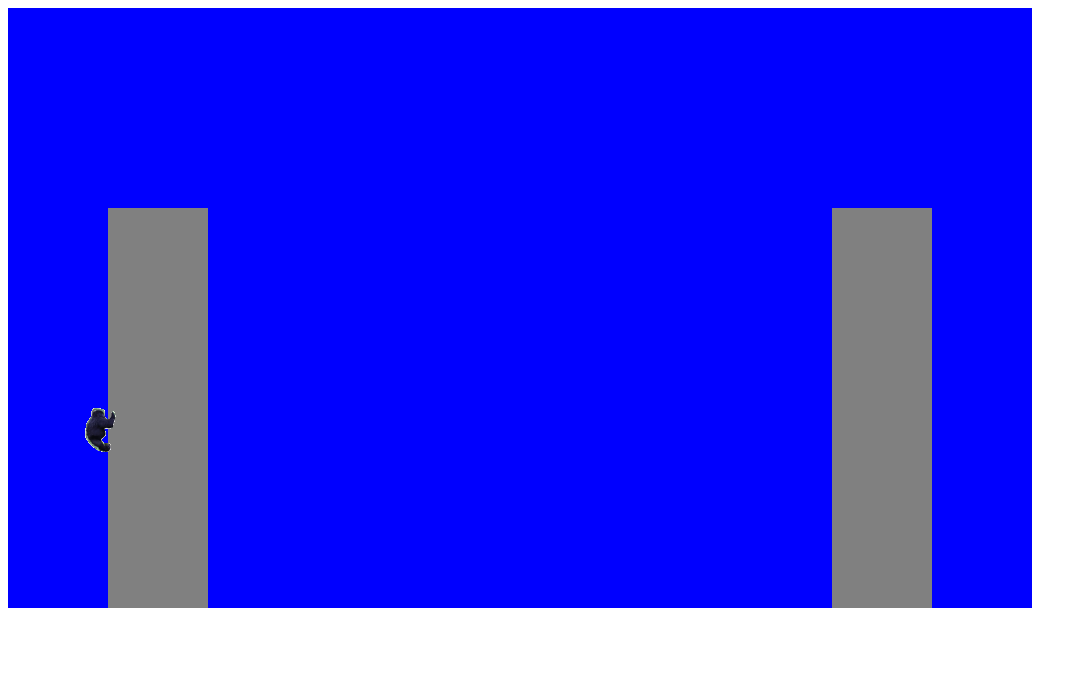
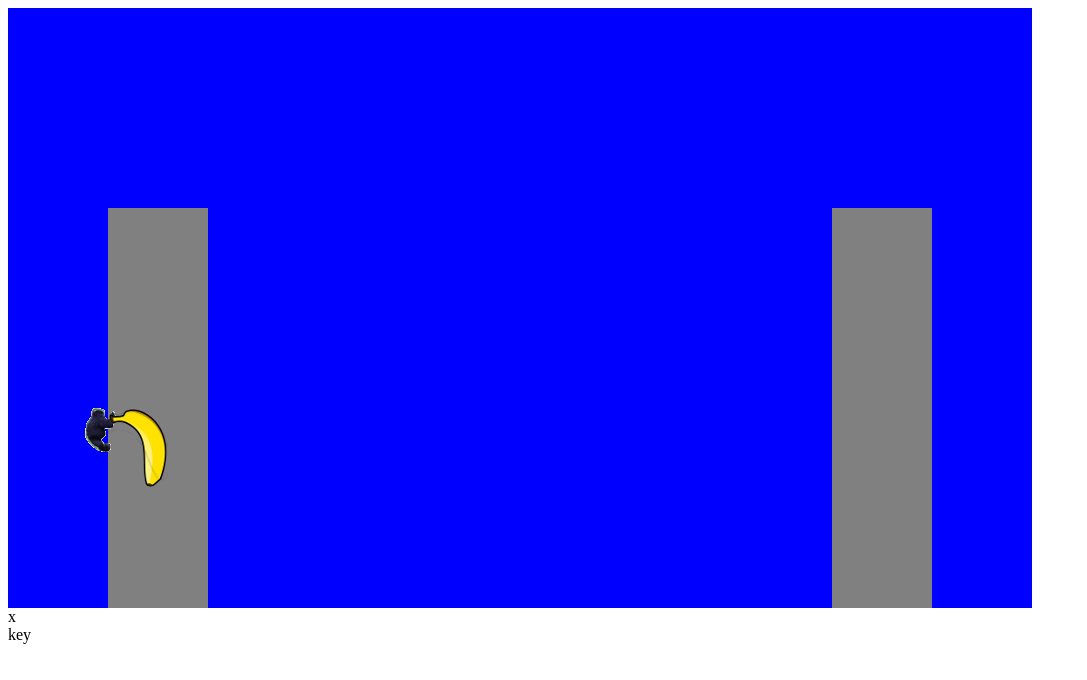
Before and after one commit to lesliev/banana_wars, a plain HTML site: page index.html in a window 1280 px wide. Shown: the whole page, without its empty margins (0-1087 px from the left). Drawn offline with Linux system fonts and the light colour scheme.

Commit message:
Add a banana!

```diff
--- a/bananawars.js
+++ b/bananawars.js
@@ -1,6 +1,22 @@
+var keys = {};
+var keyText;
+
+window.onkeyup = function(e) {
+  keys[e.keyCode] = false;
+}
+
+window.onkeydown = function(e) {
+  keys[e.keyCode] = true;
+  keyText.innerHTML = e.keyCode;
+}
 
 window.onload = function(){
+  keyText = document.getElementById("key");
+
   var canvas = document.getElementById("bananascene");
+  var heightText = document.getElementById("height");
+
+
   var ctx = canvas.getContext("2d");
 
   var buildingHeight = 200;
@@ -8,6 +24,15 @@ window.onload = function(){
   var canvasHeight = 600;
   var canvasWidth = 1024;
   var buildingSpace = 100;
+  var y = 400;
+
+  var bx = buildingSpace;
+  var by = 400;
+
+  var gorilla = new Image();
+  var banana = new Image();
+
+  function draw() {
 
     ctx.beginPath();
     ctx.rect(0, 0, canvasWidth, canvasHeight);
@@ -27,10 +52,35 @@ window.onload = function(){
     ctx.fill();
     ctx.closePath();
 
-  var gorilla = new Image();
     gorilla.onload = function () {
-    ctx.drawImage(gorilla, buildingSpace-23, 400);
+      ctx.drawImage(gorilla, buildingSpace-23, y);
+    };
+
+    banana.onload = function () {
+      ctx.drawImage(banana, bx, by);
     };
 
     gorilla.src = 'gorilla.png';
+    banana.src = 'banana.png';
+
+
+    if(keys[87] == true) {
+      if (y > 174) { y = y - 1; }
+      heightText.innerHTML = y;
     }
+
+    if(keys[83] == true) {
+      if (y < 550) { y = y + 1; }
+      heightText.innerHTML = y;
+    }
+
+    if(keys[68] == true) {
+      // throw banana!!!
+      bx = bx + 2;
+    }
+
+  };
+
+  setInterval(draw, 10);
+
+}
--- a/index.html
+++ b/index.html
@@ -6,5 +6,7 @@
 
 <body>
   <canvas id="bananascene" width="1024" height="600"></canvas>
+  <div id="height">x</div>
+  <div id="key">key</div>
 </body>
 </html>
```
Also changed, not shown: banana.png (added), gorilla.jpg (added). Lines whose indentation alone changed are shown as unchanged.
